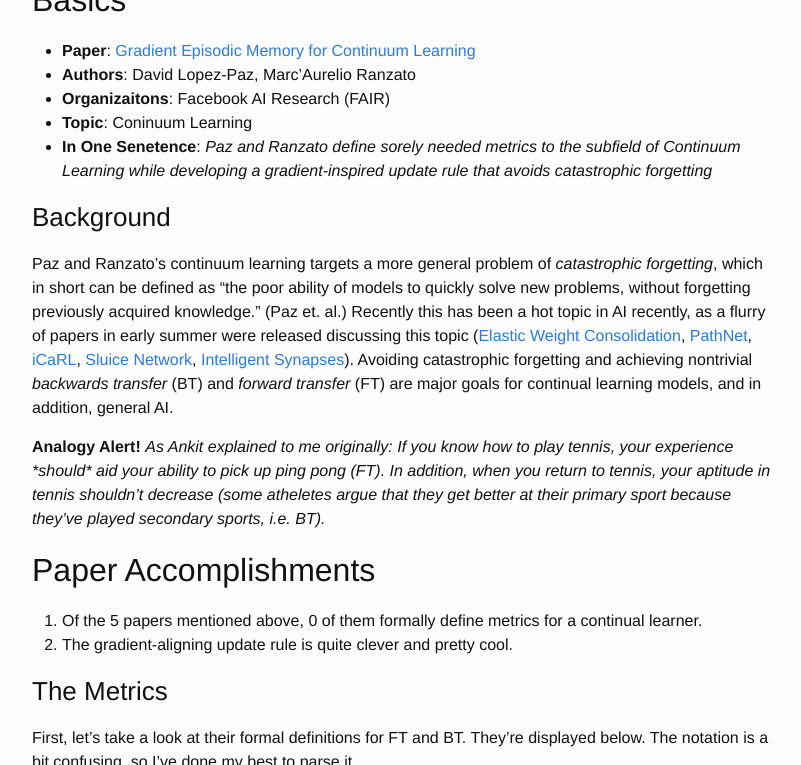
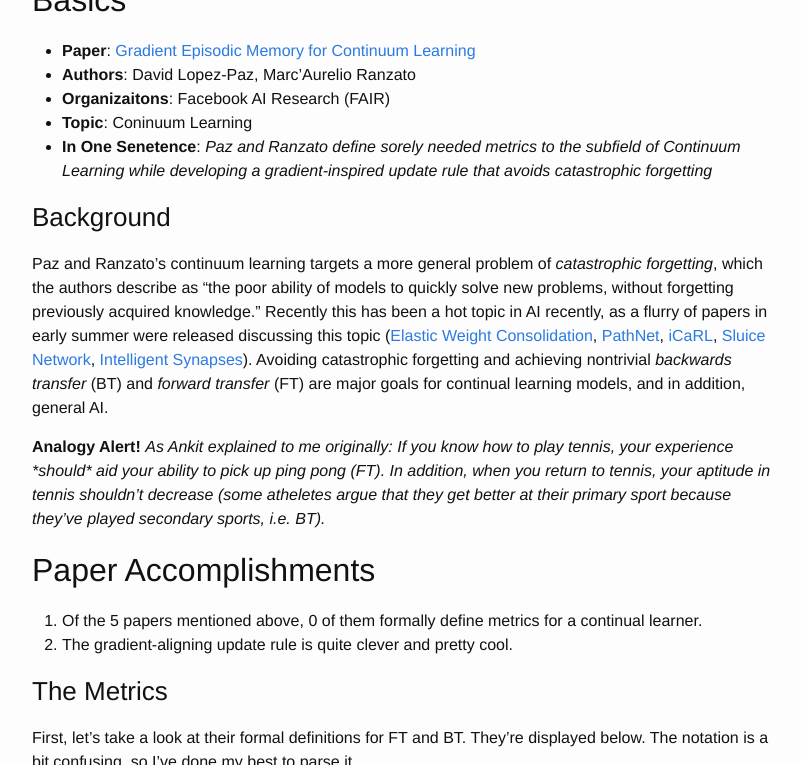
Before and after one commit to rayraycano/rayraycano.github.io, a Jekyll site: the page built from _posts/2017-07-31-A-Paper-a-Day-GEM.markdown, in a window 1280 px wide and 900 px high, scrolled down 741 px, cut to the strip 5-770 px from the top of the window. Shown: the whole strip, without its empty margins (238-1039 px from the left). Built offline with Jekyll 4.4.1, drawn with Linux system fonts in a browser that asks for light colours; comment, search, counter and statistics services are not loaded.

Commit message:
small word changes

```diff
--- a/_posts/2017-07-31-A-Paper-a-Day-GEM.markdown
+++ b/_posts/2017-07-31-A-Paper-a-Day-GEM.markdown
@@ -33,8 +33,8 @@ that avoids catastrophic forgetting_
 ### Background ###
 
 Paz and Ranzato's continuum learning targets a more general problem of
-_catastrophic forgetting_, which in short can be defined as "the poor ability of models to
-quickly solve new problems, without forgetting previously acquired knowledge." (Paz et. al.)
+_catastrophic forgetting_, which the authors describe as "the poor ability of models to
+quickly solve new problems, without forgetting previously acquired knowledge."
 Recently this has been a hot topic in AI recently, as a flurry of
 papers in early summer were released discussing this topic ([Elastic Weight Consolidation][EWC],
 [PathNet][PathNet], [iCaRL][iCARL], [Sluice Network][Sluice Network], [Intelligent Synapses][Intelligent Synapses]).
```
